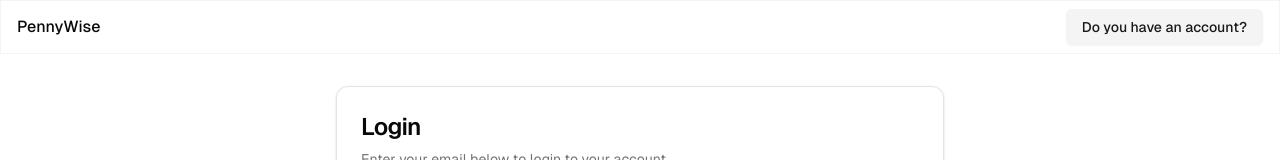
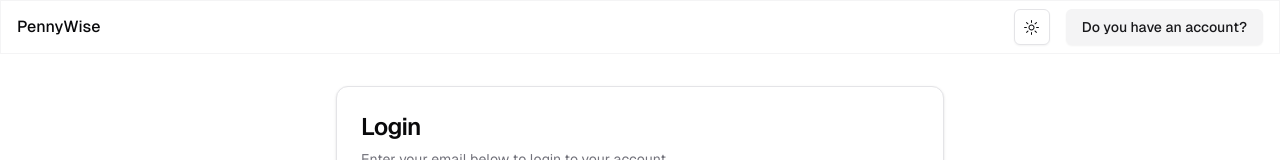
Before and after one commit to miseyidov25/penny-wise-frontend, a Next.js app: page /login in a window 1280 px wide. Shown: the top 160 px of the page. Built offline with nearby package versions, Linux system fonts and the light colour scheme.

Commit message:
feat: add theme toggle to header

```diff
--- a/src/components/header.tsx
+++ b/src/components/header.tsx
@@ -1,12 +1,18 @@
 import Link from "next/link";
+
+import { ThemeToggle } from "@/components/theme-toggle";
 
 export function Header({ children }: { children: React.ReactNode }) {
   return (
     <header className="sticky top-0 z-50 border border-border/40 bg-background/60 py-2 backdrop-blur">
-      <div className="container flex items-center justify-between">
-        <Link href="/" className="font-medium">
-          PennyWise
-        </Link>
+      <div className="container grid grid-cols-[1fr,_auto,_auto] gap-4">
+        <h1 className="flex items-center">
+          <Link href="/" className="font-medium">
+            PennyWise
+          </Link>
+        </h1>
+
+        <ThemeToggle />
 
         <nav>{children}</nav>
       </div>
```
